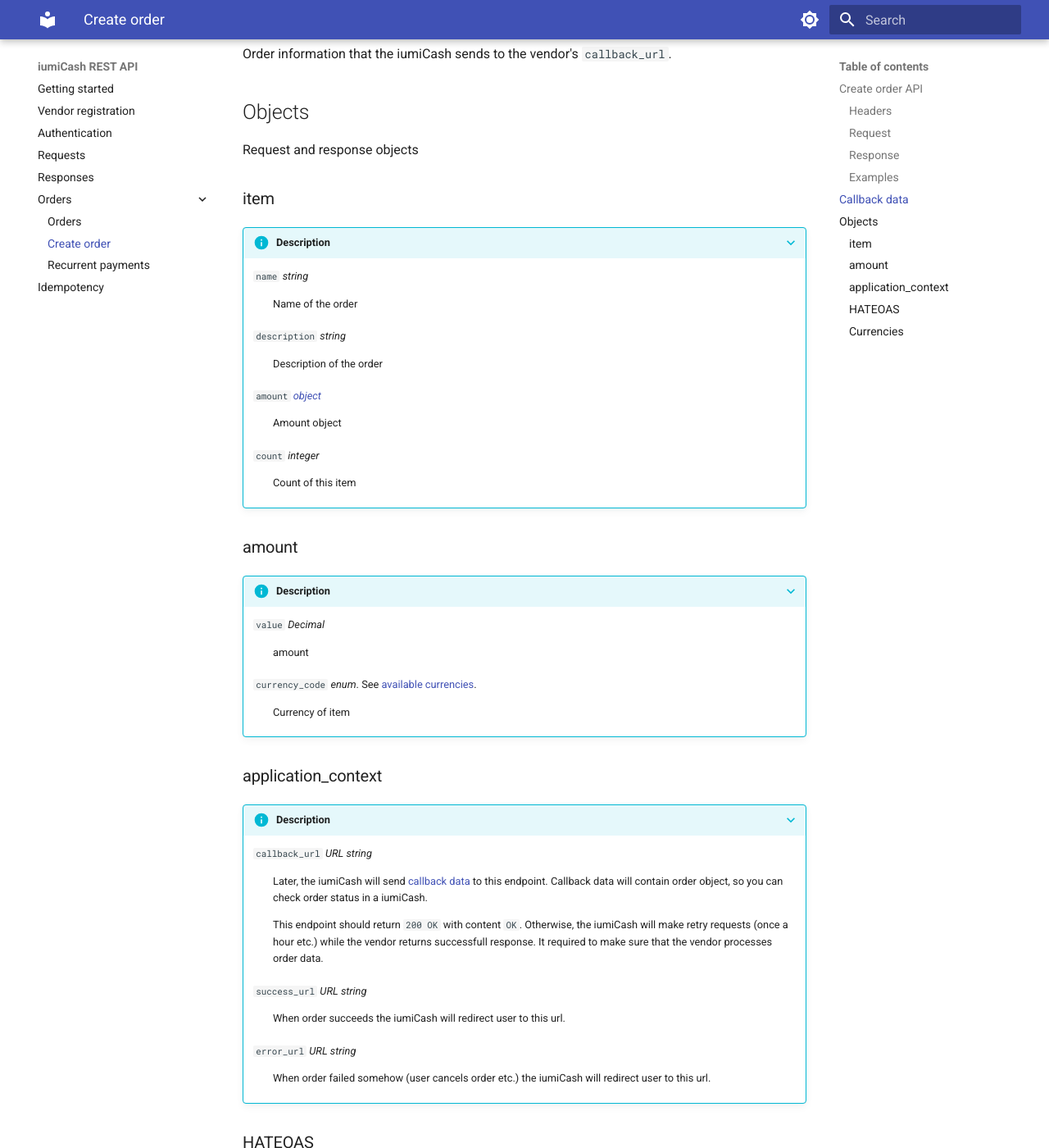
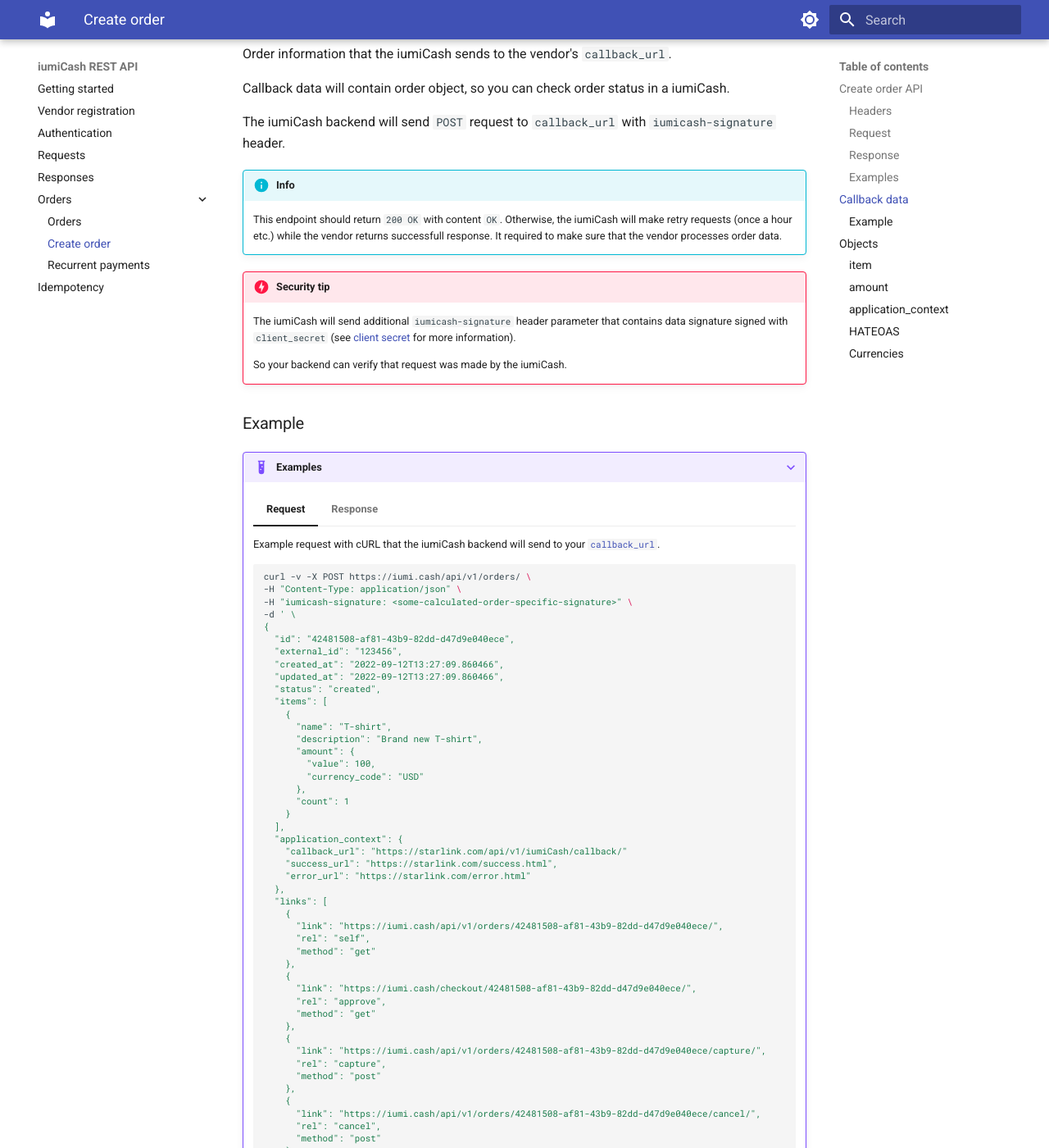
Before and after one commit to iumiCash/iumiCash.github.io, an MkDocs documentation site: the page built from docs/orders/create_order.md, in a window 1280 px wide and 1400 px high, scrolled down 2621 px. Shown: the whole window at 82% size. Built offline with MkDocs 1.6.1 and Material for MkDocs 9.7.7, drawn with Linux system fonts in a browser that asks for light colours.

Commit message:
Added callback data docs

````diff
--- a/docs/orders/create_order.md
+++ b/docs/orders/create_order.md
@@ -171,6 +171,99 @@
 
 Order information that the iumiCash sends to the vendor's `callback_url`.
 
+Callback data will contain order object, so you can check order status in a iumiCash.
+
+The iumiCash backend will send `POST` request to `callback_url` with `iumicash-signature` header.
+
+!!! Info
+
+    This endpoint should return `200 OK` with content `OK`. Otherwise, the iumiCash will make retry
+    requests (once a hour etc.) while the vendor returns successfull response.
+    It required to make sure that the vendor processes order data.
+
+!!! danger "Security tip"
+
+    The iumiCash will send additional `iumicash-signature` header parameter that contains data signature
+    signed with `client_secret` (see [client secret] for more information).
+
+    So your backend can verify that request was made by the iumiCash.
+
+
+### Example
+
+???+ example "Examples"
+
+    === "Request"
+
+        Example request with cURL that the iumiCash backend will send to your [`callback_url`](#callback-data).
+
+        ```bash
+        curl -v -X POST https://iumi.cash/api/v1/orders/ \
+        -H "Content-Type: application/json" \
+        -H "iumicash-signature: <some-calculated-order-specific-signature>" \
+        -d ' \
+        {
+          "id": "42481508-af81-43b9-82dd-d47d9e040ece",
+          "external_id": "123456",
+          "created_at": "2022-09-12T13:27:09.860466",
+          "updated_at": "2022-09-12T13:27:09.860466",
+          "status": "created",
+          "items": [
+            {
+              "name": "T-shirt",
+              "description": "Brand new T-shirt",
+              "amount": {
+                "value": 100,
+                "currency_code": "USD"
+              },
+              "count": 1
+            }
+          ],
+          "application_context": {
+            "callback_url": "https://starlink.com/api/v1/iumiCash/callback/"
+            "success_url": "https://starlink.com/success.html",
+            "error_url": "https://starlink.com/error.html"
+          },
+          "links": [
+            {
+              "link": "https://iumi.cash/api/v1/orders/42481508-af81-43b9-82dd-d47d9e040ece/",
+              "rel": "self",
+              "method": "get"
+            },
+            {
+              "link": "https://iumi.cash/checkout/42481508-af81-43b9-82dd-d47d9e040ece/",
+              "rel": "approve",
+              "method": "get"
+            },
+            {
+              "link": "https://iumi.cash/api/v1/orders/42481508-af81-43b9-82dd-d47d9e040ece/capture/",
+              "rel": "capture",
+              "method": "post"
+            },
+            {
+              "link": "https://iumi.cash/api/v1/orders/42481508-af81-43b9-82dd-d47d9e040ece/cancel/",
+              "rel": "cancel",
+              "method": "post"
+            }
+          ]
+        }
+        '
+        ```
+
+    === "Response"
+
+        A successful request have to return the `HTTP 200 OK` status code and `OK` content.
+
+        ```python
+        def post(request: Request) -> Response:
+            iumicash_signature = request.headers.get("iumicash-signature")
+            order_data = request.data
+            ...
+            some business logic and validation
+            ...
+            return Response(data="OK", status_code=status.HTTP_200_OK)
+        ```
+
 
 ## Objects
 
@@ -258,3 +351,4 @@
     * `NZD`
 
 [idempotency]: /idempotency/
+[client secret]: /authentication/vendor_registration/
````
